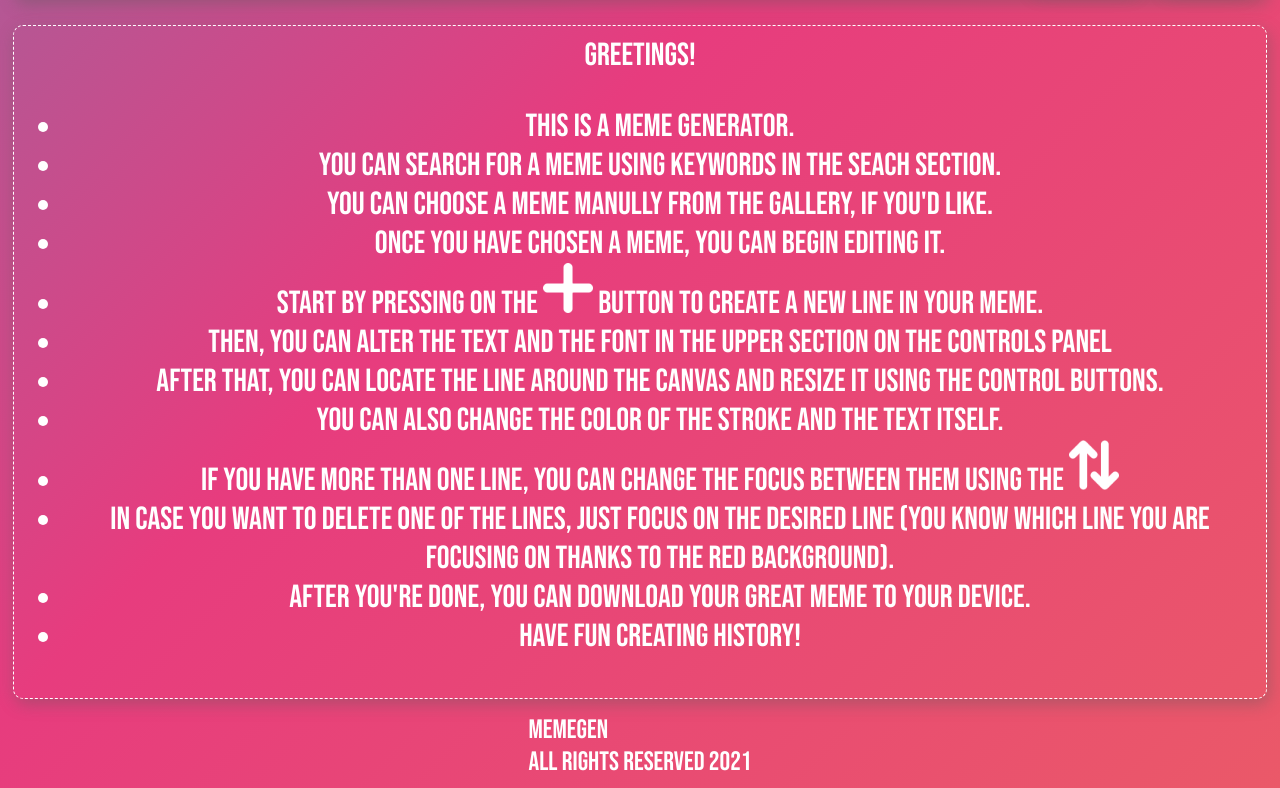
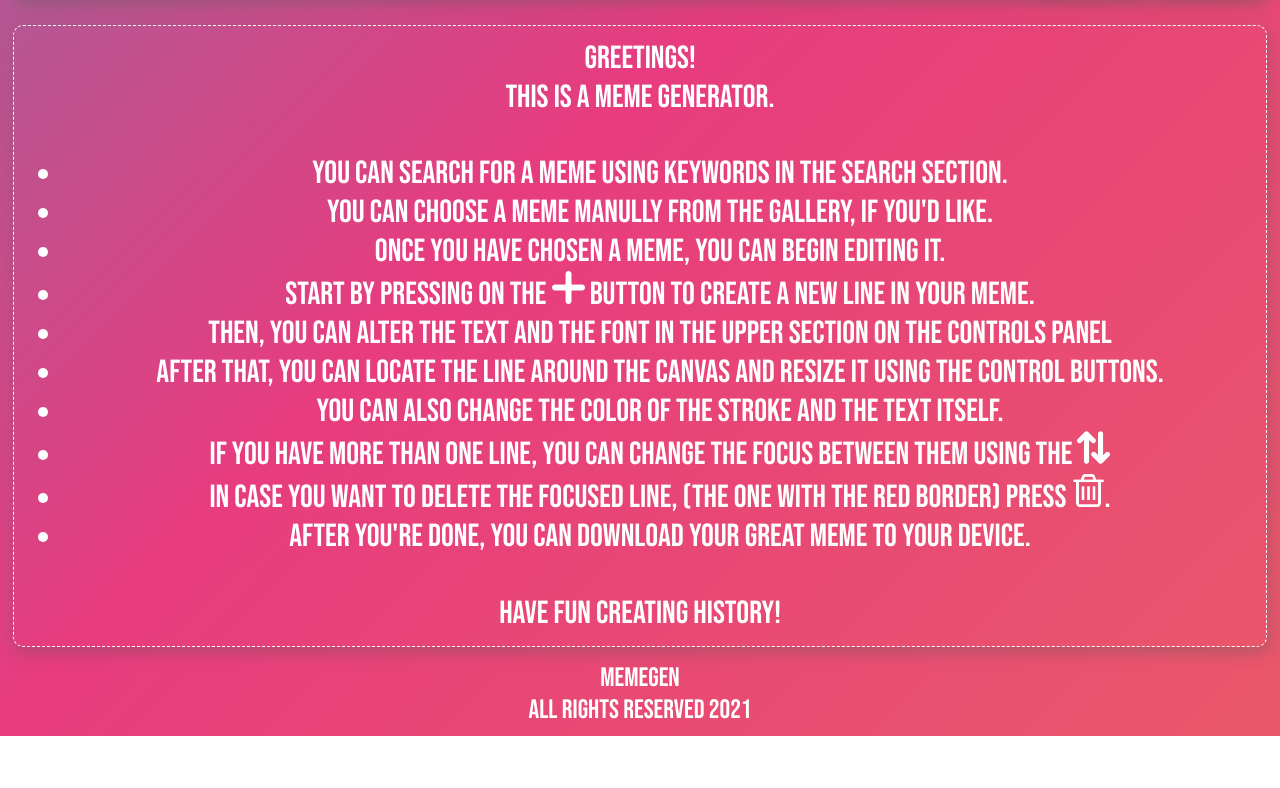
Before and after one commit to Miriam-B/meme-generator, a plain HTML site: page about.html in a window 1280 px wide. Shown: the part 79-867 px from the top of the page. After the commit the page ends 815 px from the top, so only its background shows below. Drawn offline with Linux system fonts and the light colour scheme.

Commit message:
about page made pretty

```diff
--- a/about.html
+++ b/about.html
@@ -17,9 +17,9 @@
         </header>
         <main class="box about-section">
                 Greetings!<br>
+                This is a meme generator.<br>
                 <ul class="faq">
-                <li>This is a meme generator.<br></li>
-                <li>You can search for a meme using keywords in the seach section.<br></li>
+                <li>You can search for a meme using keywords in the search section.<br></li>
                 <li>You can choose a meme manully from the gallery, if you'd like.<br></li>
                 <li>Once you have chosen a meme, you can begin editing it.<br></li>
                 <li>Start by pressing on the <img class="plus-icon-about" src="img/icons/add.png"> button to create a new line in your meme.<br></li>
@@ -27,10 +27,10 @@
                 <li>After that, you can locate the line around the canvas and resize it using the control buttons.<br></li>
                 <li>You can also change the color of the stroke and the text itself.<br></li>
                 <li>If you have more than one line, you can change the focus between them using the <img class="focus-icon-about" src="img/icons/change-focus.png"><br></li>
-                <li>In case you want to delete one of the lines, just focus on the desired line (you know which line you are focusing on thanks to the red background).<br></li>
+                <li>In case you want to delete the focused line, (the one with the red border) press <img class="trash-icon-about" src="img/icons/trash.png">.<br></li>
                 <li>After you're done, you can download your great meme to your device.<br></li>
-                <li>Have fun creating history!</li>
             </ul>
+            Have fun creating history!
         </main>
         <small>memegen<br>all rights reserved 2021</small>
         <script src=""></script>
--- a/css/common.css
+++ b/css/common.css
@@ -80,12 +80,18 @@ small,
 /* ABOUT */
 
 .about-section {
+    display: flex;
+    flex-direction: column;
+    justify-content: space-around;
     margin-top: 25px;
     text-align: center;
+    height: 75vh;
 }
 
-.plus-icon-about, .focus-icon-about {
-    height: 50px;
+.plus-icon-about,
+.focus-icon-about,
+.trash-icon-about {
+    height: 33px;
 }
 
 /* BACKGROUND */
@@ -121,5 +127,6 @@ small {
     display: flex;
     flex-shrink: 0;
     justify-content: center;
+    text-align: center;
     padding: 10px;
 }
```
